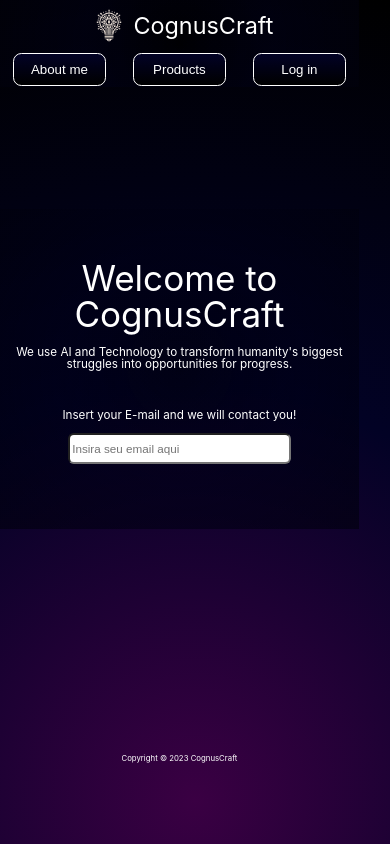
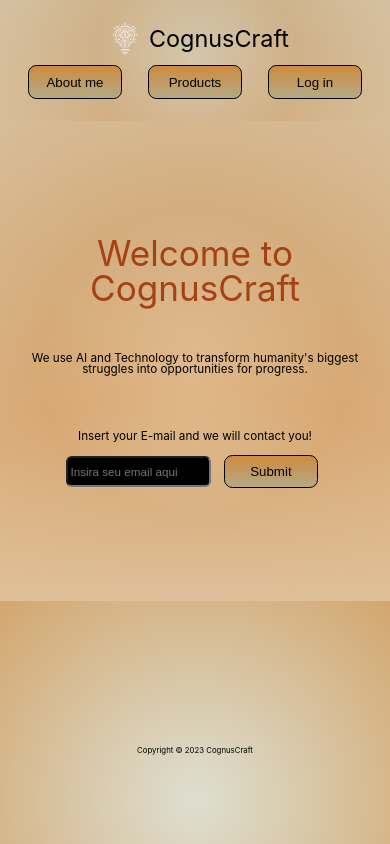
Before and after one commit to Pedrocorgnati/Landing-page_CognusCraft, a plain HTML site: page index.html in a window 390 px wide. Shown: the top 844 px of the page. Drawn offline with Linux system fonts and the light colour scheme.

Commit message:
alterada escala de cores para laranja

```diff
--- a/index.html
+++ b/index.html
@@ -31,10 +31,13 @@
     <div class="div__container">
         <h1 class="h1__title">Welcome to CognusCraft</h1>
         <p class="paragraph__mission paragraph__text">We use AI and Technology to transform humanity's biggest struggles into opportunities for progress.</p>
-        <form class="form__email">
+        <div class="div__form">
             <p class="paragraph__details paragraph__text">Insert your E-mail and we will contact you!</p>
+            <form class="form__email">
             <input class="input__email" type="email" title="E-mail" placeholder="Insira seu email aqui">
+            <button class="button__submit" type="submit">Submit</button>
         </form>
+        </div>
     </div>
     </main>
     <footer class="footer__page">
--- a/src/styles/globalStyles.css
+++ b/src/styles/globalStyles.css
@@ -1,14 +1,14 @@
 :root {
     /*Background*/
-    --primary-background: rgb(0, 0, 0);
-    --secondary-background: rgb(58, 0, 67);
-    --third-background: rgb(2, 2, 37);
-    --primary-background-rgb: 0, 0, 0;
-    --third-background-rgb: 2, 2, 37;
+    --primary-background: rgb(180, 169, 133);
+    --secondary-background: rgb(221, 223, 209);
+    --third-background: rgb(206, 139, 63);
+    --primary-background-rgb: 252, 252, 252;
+    --third-background-rgb: 219, 178, 130;
 
     /*font color*/
-    --primary-color: #fff;
-    --secondary-color: #888;
+    --primary-color: #000000;
+    --secondary-color: #a54112;
 
     /*fontsize*/
     --largest-font-size: 9vw;
--- a/src/styles/index.css
+++ b/src/styles/index.css
@@ -41,10 +41,10 @@ button {
   padding: 0.625em 1.25em;
   transition: transform 0.3s, box-shadow 0.3s;
   margin: 0.0625em;
-  margin-right: 2em;
+  margin-right: 1em;
   margin-left: 1em;
-  width: 8em;
-  height: 1.5em;
+  width: 7em;
+  height: 2em;
   font-size: var(--tiny-font-size);
   display: flex;
   justify-content: center;
@@ -63,6 +63,8 @@ button:hover {
 }
 .main__page{
   margin: 0em 1em 0em 1em;
+
+
 }
 
 body {
@@ -88,7 +90,7 @@ body {
   font-weight: var(--medium-font-weight);
   margin: 0.1em;
   text-align: center;
-
+  color:var(--secondary-color)
 }
 .paragraph__text {
   font-size: var(--tiny-font-size);
@@ -113,16 +115,19 @@ body {
 
   .form__email {
     display: flex;
-    flex-direction: column;
+    flex-direction: row;
     align-items: center;
 
   }
   .input__email{
-    width: 28vw;
+    width: 15vw;
     text-align: flex-end;
     font-size: var(--tiny-font-size);
-    border-radius: 0.5em;
+    border-radius: 1em;
     height: 3.5vh;
+    background: var(--primary-color);
+    color: white;
+
   }
 
 
--- a/src/styles/mobile.css
+++ b/src/styles/mobile.css
@@ -5,8 +5,9 @@
     display: flex;
     flex-direction: column;
     align-items: stretch;
-    justify-content: center;
-    width: 92vw;
+    justify-content: flex-start;
+    width: 100vw;
+
 
 }
 .header__page{
@@ -17,6 +18,7 @@
     background: radial-gradient(circle, transparent, rgba(var(--third-background-rgb), var(--gradient-percent)), rgba(var(--primary-background-rgb), var(--gradient-percent))),
     radial-gradient(circle, rgba(var(--primary-background-rgb), var(--gradient-percent)), rgba(var(--third-background-rgb), var(--gradient-percent)));
     background-blend-mode: multiply;
+    padding: 1.5vh 0vw 2.5vh 0vw;
 
 
   }
@@ -65,10 +67,10 @@
 
   /*MAIN*/
   .main__page{
-    margin: 5vh 0vw 5vh 0vw;
+    margin: 0vh 0vw 5vh 0vw;
   }
   body {
-    background: radial-gradient(circle, var(--secondary-background), var(--third-background), var(--primary-background));
+    background: radial-gradient(circle,  var(--secondary-background), var(--third-background),var(--primary-background));
     color: var(--primary-color);
     font-family: "inter", sans-serif;
     height: 100em;
@@ -77,10 +79,10 @@
     .div__container {
       display: flex;
       flex-direction: column;
-      justify-content: center;
+      justify-content: space-evenly;
       align-items: center;
       height: 20em;
-      margin: 5em 0em 5em 0em;
+      padding: 5em 0em 5em 0em;
       background: radial-gradient(circle, transparent, rgba(var(--third-background-rgb), var(--gradient-percent)), rgba(var(--primary-background-rgb), var(--gradient-percent))),
                   radial-gradient(circle, rgba(var(--primary-background-rgb), var(--gradient-percent)), rgba(var(--third-background-rgb), var(--gradient-percent)));
       background-blend-mode: multiply;
@@ -91,6 +93,7 @@
     font-weight: var(--medium-font-weight);
     margin: 0.1em;
     width: 60vw;
+    color:var(--secondary-color)
 
   }
   .paragraph__text {
@@ -117,16 +120,20 @@
 
     .form__email {
       display: flex;
-      flex-direction: column;
+      flex-direction: row;
       align-items: center;
-      margin: 1em;
+      margin: 0em;
     }
     .input__email{
-      width: 55vw;
+      width: 35vw;
       text-align: flex-end;
       font-size: var(--small-font-size);
       border-radius: 0.5em;
       height: 3vh;
+      margin-left: 0.625em;
+      background: var(--primary-color);
+      color: white;
+
     }
 
     /*Footer*/
```
